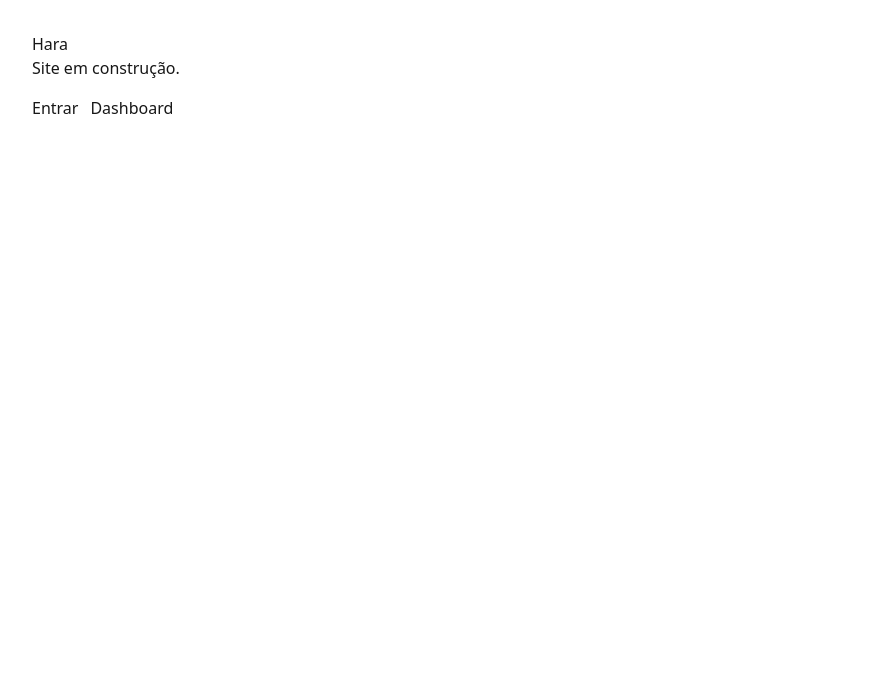
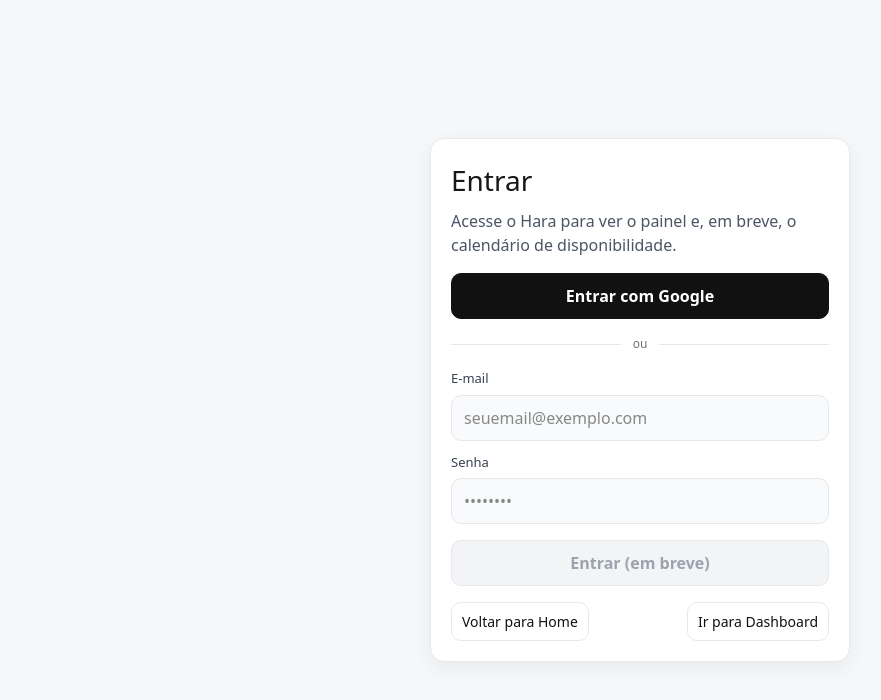
Before and after one commit to ViniLeite98/hara, a Next.js app: page /dashboard in a window 1280 px wide. Shown: the top 700 px of the page, without its empty margins (0-881 px from the left). Built offline with nearby package versions, Linux system fonts and the light colour scheme.

Commit message:
Update page.tsx

```diff
--- a/app/dashboard/page.tsx
+++ b/app/dashboard/page.tsx
@@ -1,12 +1,138 @@
-export default function Home() {
+export default function Login() {
   return (
-    <main style={{ padding: 32, fontFamily: "system-ui" }}>
-      <h1>Hara</h1>
-      <p>Site em construção.</p>
+    <main
+      style={{
+        minHeight: "100vh",
+        display: "grid",
+        placeItems: "center",
+        padding: 24,
+        fontFamily: "system-ui",
+        background: "#f6f7f9",
+      }}
+    >
+      <div
+        style={{
+          width: "100%",
+          maxWidth: 420,
+          background: "#fff",
+          border: "1px solid #e6e8eb",
+          borderRadius: 14,
+          padding: 20,
+          boxShadow: "0 6px 20px rgba(0,0,0,0.06)",
+        }}
+      >
+        <h1 style={{ margin: 0, fontSize: 28 }}>Entrar</h1>
+        <p style={{ marginTop: 8, marginBottom: 16, color: "#4b5563", lineHeight: 1.5 }}>
+          Acesse o Hara para ver o painel e, em breve, o calendário de disponibilidade.
+        </p>
 
-      <div style={{ marginTop: 16, display: "flex", gap: 12 }}>
-        <a href="/login">Entrar</a>
-        <a href="/dashboard">Dashboard</a>
+        {/* Botão "visual" — ainda não integra Google */}
+        <button
+          type="button"
+          onClick={() => alert("Ainda não integrado. Próximo passo: Supabase + Google.")}
+          style={{
+            width: "100%",
+            padding: "10px 12px",
+            borderRadius: 10,
+            border: "1px solid #111",
+            background: "#111",
+            color: "#fff",
+            cursor: "pointer",
+            fontWeight: 600,
+          }}
+        >
+          Entrar com Google
+        </button>
+
+        <div style={{ display: "flex", alignItems: "center", gap: 12, margin: "16px 0" }}>
+          <div style={{ flex: 1, height: 1, background: "#e6e8eb" }} />
+          <span style={{ color: "#6b7280", fontSize: 12 }}>ou</span>
+          <div style={{ flex: 1, height: 1, background: "#e6e8eb" }} />
+        </div>
+
+        {/* Campos apenas de layout (não funcionais por enquanto) */}
+        <label style={{ display: "block", fontSize: 13, color: "#374151", marginBottom: 6 }}>
+          E-mail
+        </label>
+        <input
+          type="email"
+          placeholder="seuemail@exemplo.com"
+          disabled
+          style={{
+            width: "100%",
+            padding: "10px 12px",
+            borderRadius: 10,
+            border: "1px solid #e6e8eb",
+            background: "#f9fafb",
+            marginBottom: 12,
+          }}
+        />
+
+        <label style={{ display: "block", fontSize: 13, color: "#374151", marginBottom: 6 }}>
+          Senha
+        </label>
+        <input
+          type="password"
+          placeholder="••••••••"
+          disabled
+          style={{
+            width: "100%",
+            padding: "10px 12px",
+            borderRadius: 10,
+            border: "1px solid #e6e8eb",
+            background: "#f9fafb",
+            marginBottom: 16,
+          }}
+        />
+
+        <button
+          type="button"
+          disabled
+          style={{
+            width: "100%",
+            padding: "10px 12px",
+            borderRadius: 10,
+            border: "1px solid #e6e8eb",
+            background: "#f3f4f6",
+            color: "#9ca3af",
+            cursor: "not-allowed",
+            fontWeight: 600,
+          }}
+        >
+          Entrar (em breve)
+        </button>
+
+        <div style={{ marginTop: 16, display: "flex", gap: 10, justifyContent: "space-between" }}>
+          <a
+            href="/"
+            style={{
+              textDecoration: "none",
+              color: "#111",
+              fontSize: 14,
+              padding: "8px 10px",
+              borderRadius: 10,
+              border: "1px solid #e6e8eb",
+              background: "#fff",
+            }}
+          >
+            Voltar para Home
+          </a>
+
+          <a
+            href="/dashboard"
+            style={{
+              textDecoration: "none",
+              color: "#111",
+              fontSize: 14,
+              padding: "8px 10px",
+              borderRadius: 10,
+              border: "1px solid #e6e8eb",
+              background: "#fff",
+            }}
+          >
+            Ir para Dashboard
+          </a>
+        </div>
       </div>
     </main>
   );
```
